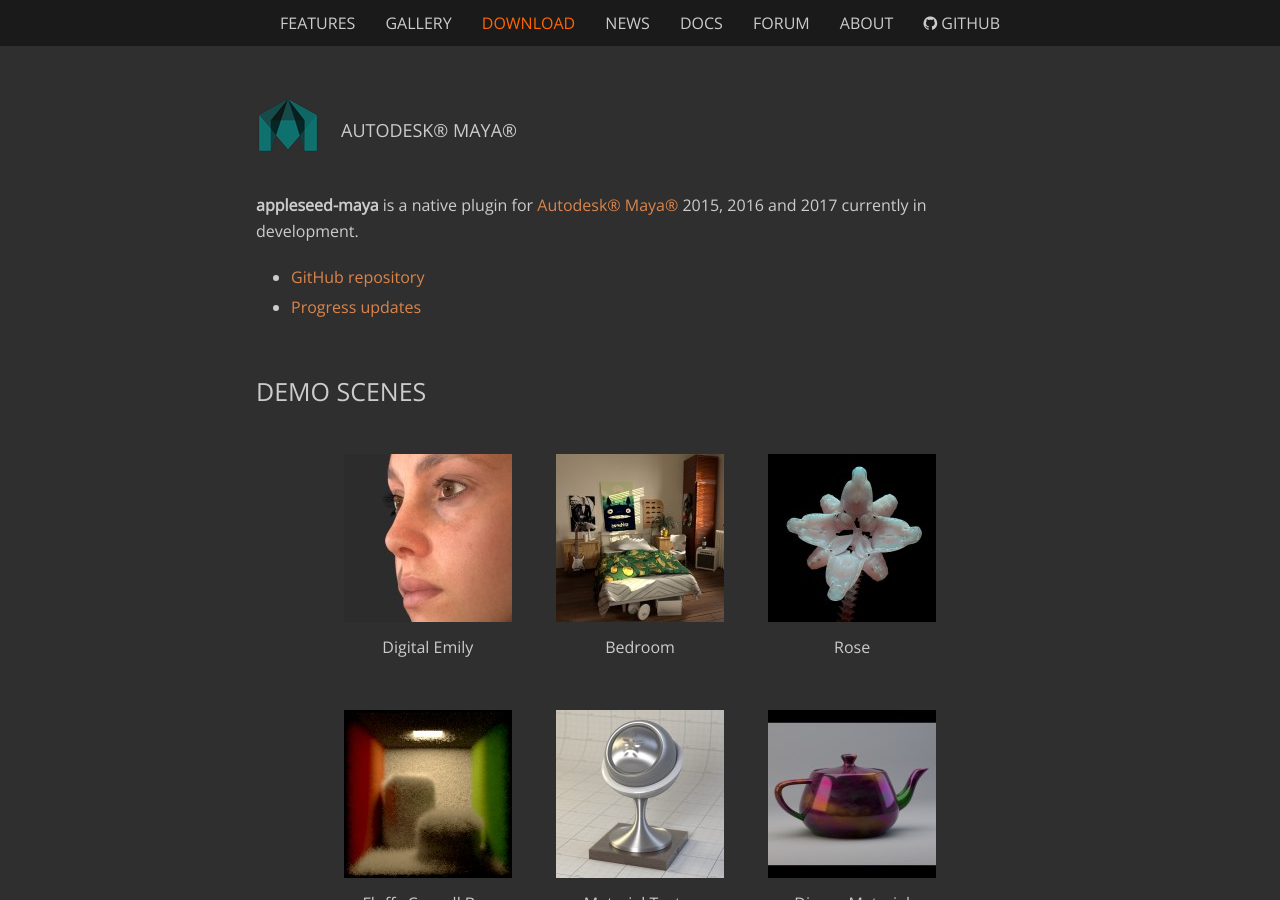
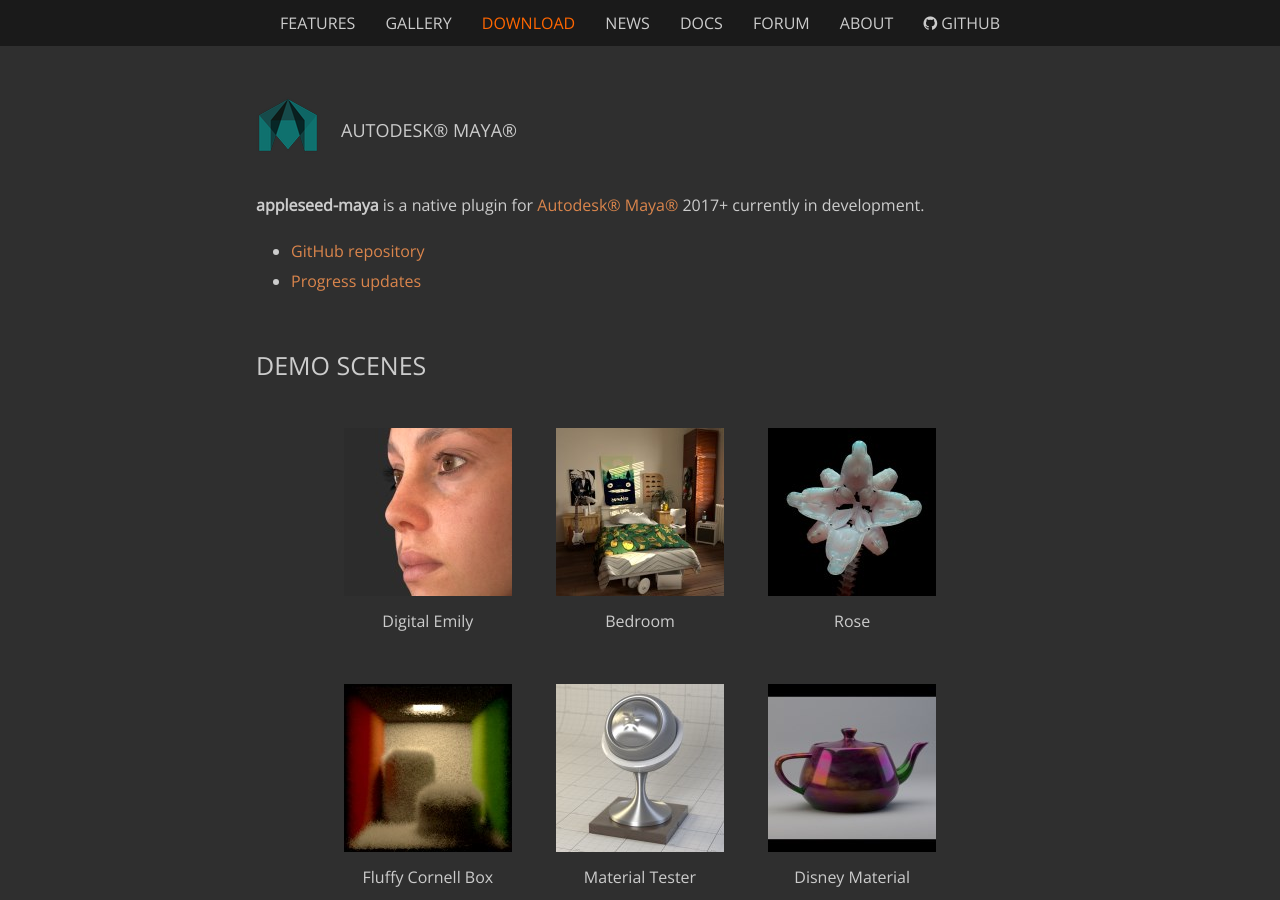
Before and after one commit to appleseedhq/appleseedhq.github.io, a Jekyll site: the page built from download.md, in a window 1280 px wide and 900 px high, scrolled down 1488 px. Built offline with Jekyll 4.4.1, drawn with Linux system fonts in a browser that asks for light colours; nearby versions of some CDN libraries.

Commit message:
appleseed-maya is for Maya 2017 and later

```diff
--- a/download.md
+++ b/download.md
@@ -58,7 +58,7 @@
 ### Autodesk® Maya®
 {: .maya-logo}
 
-**appleseed-maya** is a native plugin for [Autodesk® Maya®](http://www.autodesk.com/products/maya/overview) 2015, 2016 and 2017 currently in development.
+**appleseed-maya** is a native plugin for [Autodesk® Maya®](http://www.autodesk.com/products/maya/overview) 2017+ currently in development.
 
 - [GitHub repository](https://github.com/appleseedhq/appleseed-maya)
 - [Progress updates](https://forum.appleseedhq.net/t/maya-plugin-development/129)
```
